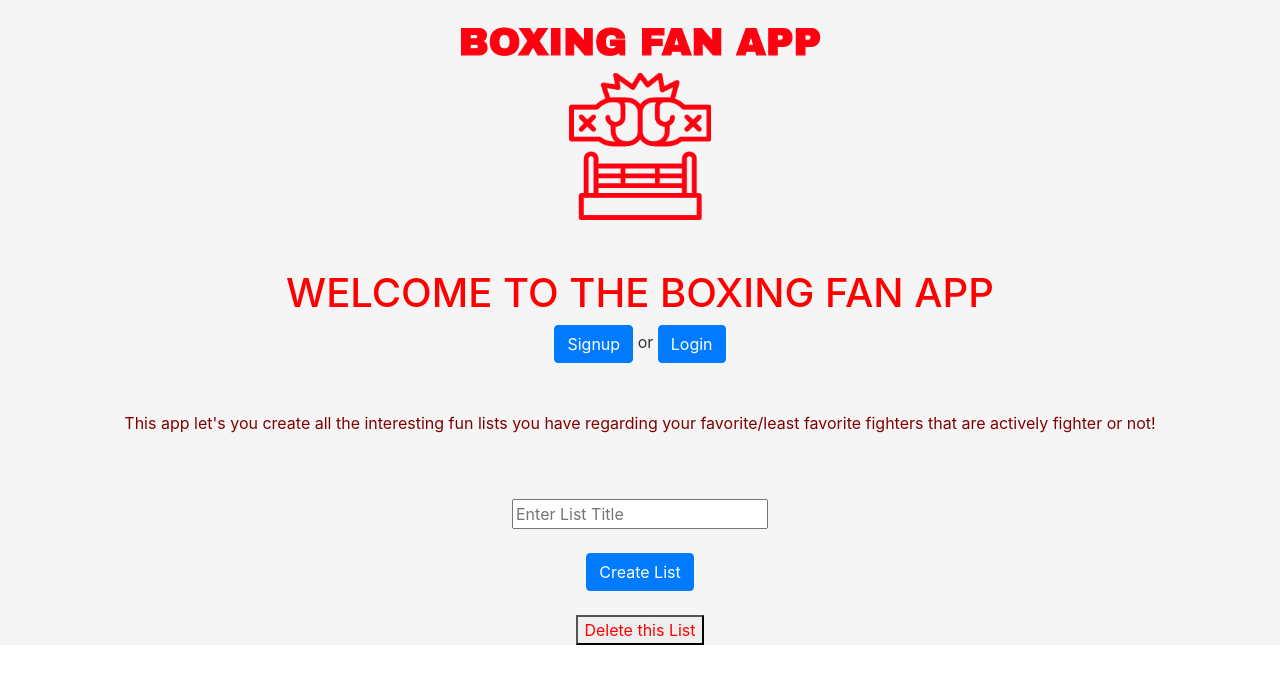
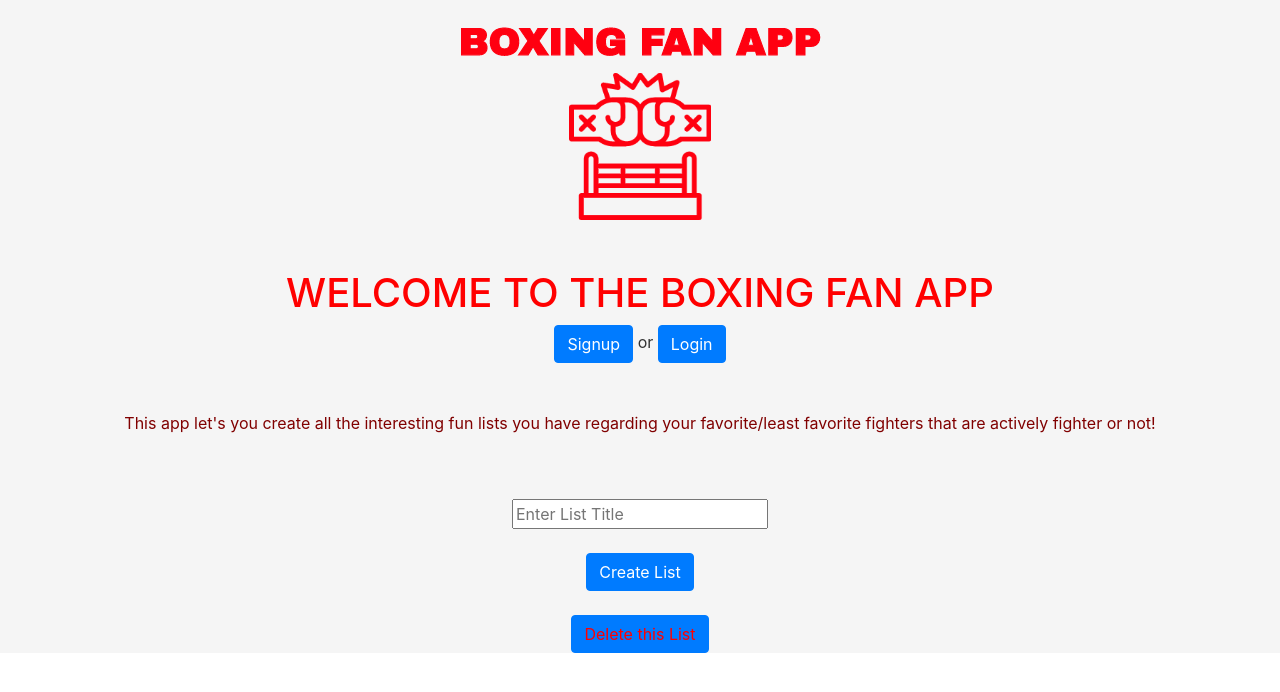
Before and after one commit to cperez1012/react-redux-project-frontend, a React (Create React App) app: page /lists/1/edit in a window 1280 px wide. Shown: the top 692 px of the page. Built offline with nearby package versions, Linux system fonts and the light colour scheme; no server answers.

Commit message:
changed button to bootstrap button styling

```diff
--- a/src/components/EditListFormWrapper.js
+++ b/src/components/EditListFormWrapper.js
@@ -3,6 +3,7 @@ import NewListForm from './NewListForm.js';
 import { updateList, deleteList } from '../actions/myLists.js';
 import { setFormDataForEdit, resetListForm } from '../actions/newListForm.js';
 import { connect } from 'react-redux';
+import Button from 'react-bootstrap/esm/Button';
 
 class EditListFormWrapper extends React.Component {
     componentDidMount() {
@@ -19,7 +20,6 @@ class EditListFormWrapper extends React.Component {
 
     handleSubmit = (formData) => {
         const { updateList, list, history } = this.props
-        debugger
         updateList({
             ...formData,
             listId: list.id
@@ -32,7 +32,9 @@ class EditListFormWrapper extends React.Component {
         return <>
             <NewListForm editMode handleSubmit={this.handleSubmit} />
             <br/>
-            <button style={{color: "red"}} onClick={() => deleteList(listId, history)}>Delete this List</button>
+            <Button style={{color: "red"}} onClick={() => deleteList(listId, history)}>
+                Delete this List
+            </Button>
             </>
     }
 }
```
